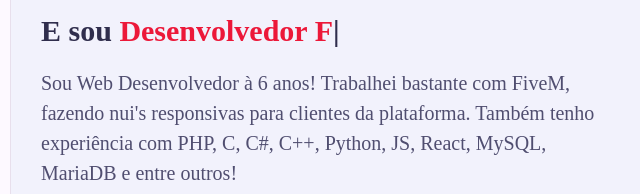
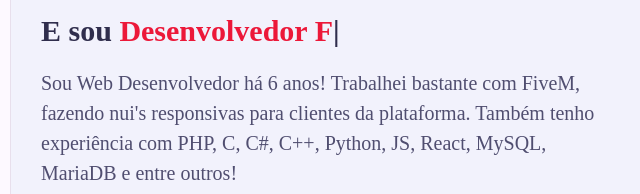
Before and after one commit to DevDHNT/portfolio-site, a plain HTML site: page index.html in a window 1280 px wide. Shown: the part 259-453 px from the top of the page, 259-899 px from the left. Drawn offline with nearby package versions, Linux system fonts and the light colour scheme; a web font is replaced by a local one.

Commit message:
Update index.html

```diff
--- a/index.html
+++ b/index.html
@@ -48,7 +48,7 @@
                         <div class="home-info padd-15">
                             <h3 class="hello">Olá, me chamo <span class="name">Dionathan 💻</span></h3>
                             <h3 class="my-profession">E sou <span class="typing">Desenvolvedor Full-Stack</span></h3>
-                            <p>Sou Web Desenvolvedor à 6 anos! Trabalhei bastante com FiveM, fazendo nui's responsivas
+                            <p>Sou Web Desenvolvedor há 6 anos! Trabalhei bastante com FiveM, fazendo nui's responsivas
                                 para clientes da plataforma. Também tenho experiência com PHP, C, C#, C++, Python, JS,
                                 React, MySQL, MariaDB e entre outros!</p>
                             <!--<a href="Currículo.pdf" download class="btn">Download CV</a> -->
```
